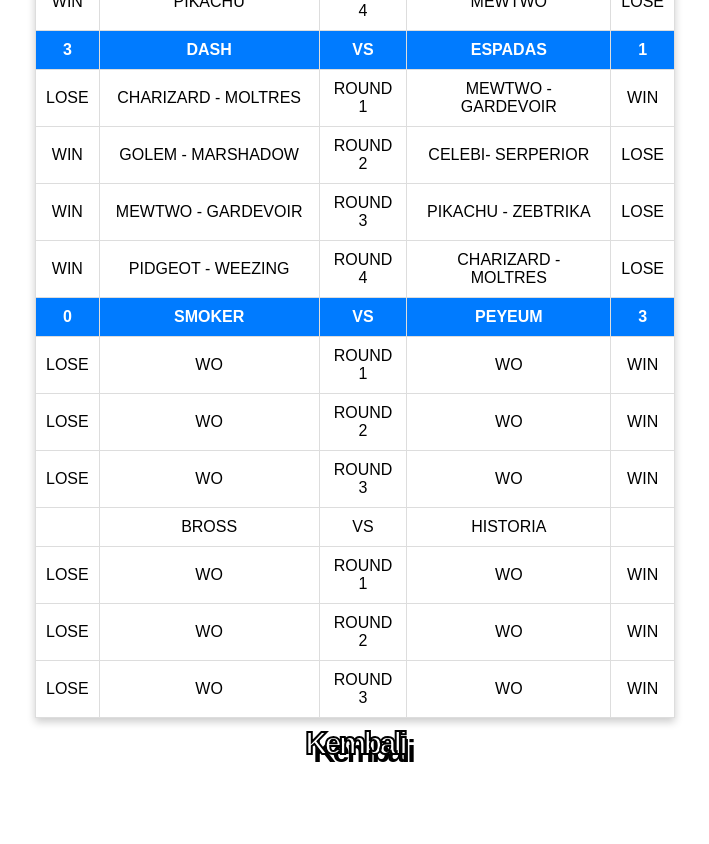
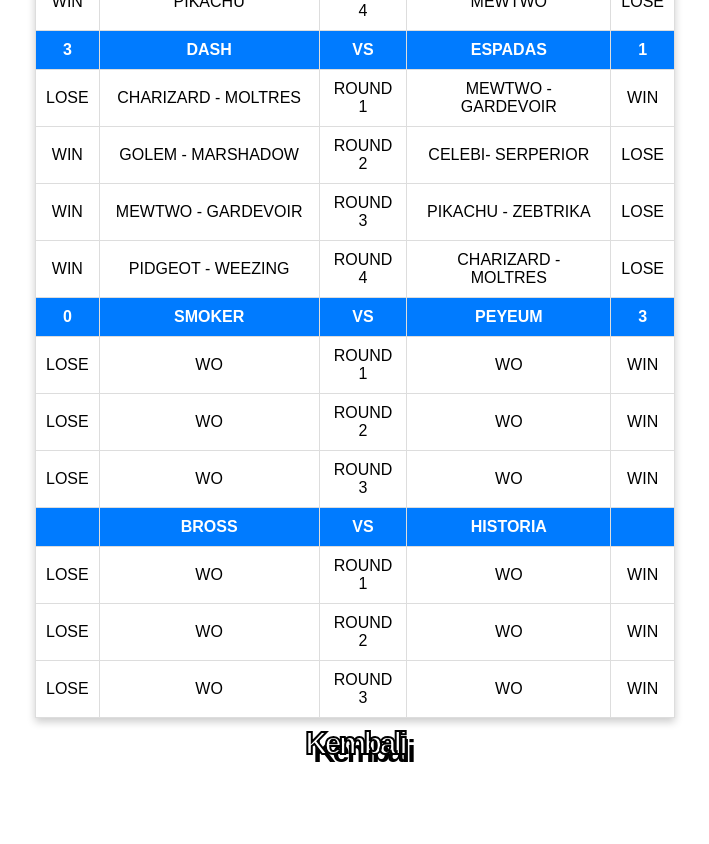
Before and after one commit to Digitcomp01/pokemon, a plain HTML site: page day3.html in a window 1280 px wide. Shown: the part 4742-5586 px from the top of the page, without its empty margins (285-994 px from the left). Drawn offline with Linux system fonts and the light colour scheme.

Commit message:
Update day3.html

```diff
--- a/day3.html
+++ b/day3.html
@@ -704,11 +704,11 @@
         <td>WIN</td>
     </tr>
     <tr>
-        <td></td>
-        <td>BROSS</td>
-        <td>VS</td>
-        <td>HISTORIA</td>
-        <td></td>
+        <th></th>
+        <th>BROSS</th>
+        <th>VS</th>
+        <th>HISTORIA</th>
+        <th></th>
     </tr>
     <tr>
         <td>LOSE</td>
```
